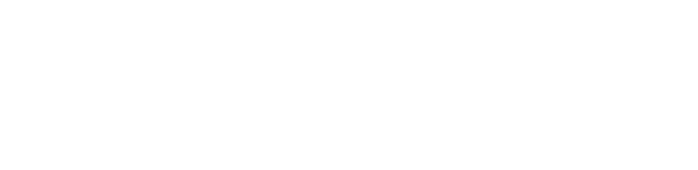
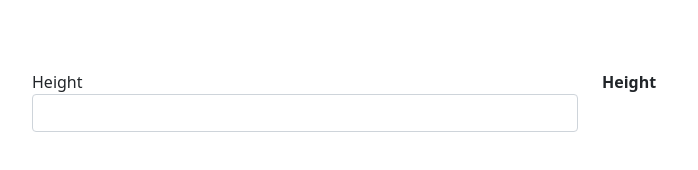
Before and after one commit to HennadiiZ/pipes_ud_ang, an Angular app: page / in a window 1280 px wide. Shown: the part 246-416 px from the top of the page, without its empty margins (50-748 px from the left). Built offline with nearby package versions, Linux system fonts and the light colour scheme.

Commit message:
formating numbers

```diff
--- a/src/app/app.component.html
+++ b/src/app/app.component.html
@@ -41,7 +41,27 @@
     <div class="col">
       <label><b>Amount</b></label>
       <div>
-        {{ amount | currency }}
+        {{ amount | currency }} <br>
+        {{ amount | currency: "JPY" }} <br>
+        {{ amount | currency: "CNY" }} <br>
+        {{ amount | currency: "UAH" }} <br>
+      </div>
+    </div>
+  </div>
+
+  <br>
+
+  <div class="row">
+    <div class="form-group col">
+      <label>Height</label>
+      <!-- <input (input)="onNameChange($event!.target?.value)"> -->
+      <input class="form-control" (input)="onHeightChange($event!.target)">
+    </div>
+    <div class="col">
+      <label><b>Height</b></label>
+      <div>
+        {{ height | number: '1.0-0' }} <br>
+        {{ height | number: '1.1-3' }} <br>
       </div>
     </div>
   </div>
--- a/src/app/app.component.ts
+++ b/src/app/app.component.ts
@@ -9,7 +9,8 @@ export class AppComponent {
 
   name!: string;
   date!: string;
-  amount!: string | number;
+  amount!: number;
+  height!: number;
 
   onNameChange(value: any){
       this.name = value.value;
@@ -22,4 +23,8 @@ export class AppComponent {
   onAmountChange(value: any){
     this.amount = parseFloat(value.value);
   }
+
+  onHeightChange(value: any){
+    this.height = parseFloat(value.value);
+  }
 }
```
